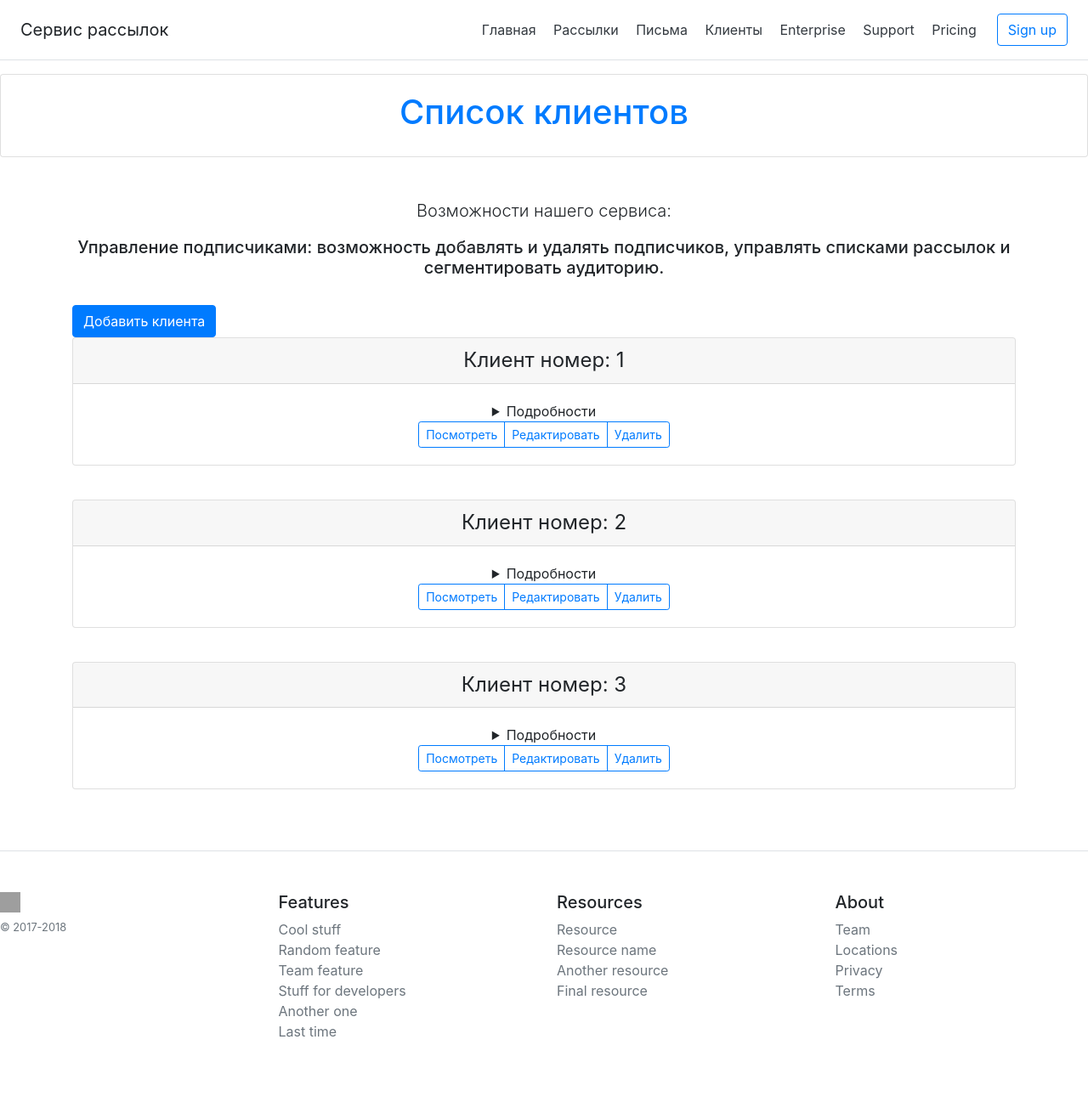
After one commit to valeradyomin/coursework_06_mailing_service, a Django app: page /client_list/ in a window 1280 px wide. The commit adds this page. Shown: the whole page at 85% size. Run offline with Django 5.2, Linux system fonts and the light colour scheme; data comes from the database, SQL or seed files in the repository; some libraries are stand-ins or nearby versions; grey boxes are pictures that could not be loaded.

Commit message:
add ClientListView

```diff
--- /dev/null
+++ b/app_mailing/templates/app_mailing/client_list.html
@@ -0,0 +1,40 @@
+{% extends 'app_mailing/base.html' %}
+
+{% block content %}
+
+<div class="container">
+    <a href="{% url 'app_mailing:mailings_create' %}" class="btn btn-primary">Добавить клиента</a>
+</div>
+
+<div class="container">
+    {% for object in object_list %}
+    <div class="card-deck mb-3 text-center">
+        <div class="card mb-4 box-shadow">
+            <div class="card-header">
+                <h4 class="my-0 font-weight-normal">Клиент номер: {{ object.id }}</h4>
+            </div>
+            <div class="card-body">
+                <details>
+                    <summary>Подробности</summary>
+                    <ul class="list-unstyled mt-3 mb-4">
+                        <li>Инициалы клиента: {{ object.initials }}</li>
+                        <li>Почтовый адрес клиента: {{ object.email }}</li>
+                        <li>Комментарий: {{ object.comment }}</li>
+                    </ul>
+                </details>
+
+                <div class="btn-group">
+                    <a href="{% url 'app_mailing:mailings_detail' object.pk %}" type="button"
+                       class="btn btn-sm btn-outline-primary">Посмотреть</a>
+                    <a href="{% url 'app_mailing:mailings_update' object.pk %}" type="button"
+                       class="btn btn-sm btn-outline-primary">Редактировать</a>
+                    <a href="{% url 'app_mailing:mailings_delete' object.pk %}" type="button"
+                       class="btn btn-sm btn-outline-primary">Удалить</a>
+                </div>
+            </div>
+        </div>
+    </div>
+    {% endfor %}
+</div>
+
+{% endblock %}
--- a/app_mailing/templates/app_mailing/includes/inc_header.html
+++ b/app_mailing/templates/app_mailing/includes/inc_header.html
@@ -4,6 +4,7 @@
         <a class="p-2 text-dark" href="{% url 'app_mailing:home' %}" class="text-primary">Главная</a>
         <a class="p-2 text-dark" href="{% url 'app_mailing:mailings_list' %}" class="text-primary">Рассылки</a>
         <a class="p-2 text-dark" href="{% url 'app_mailing:mail_list' %}" class="text-primary">Письма</a>
+        <a class="p-2 text-dark" href="{% url 'app_mailing:client_list' %}" class="text-primary">Клиенты</a>
         <a class="p-2 text-dark" href="#">Enterprise</a>
         <a class="p-2 text-dark" href="#">Support</a>
         <a class="p-2 text-dark" href="#">Pricing</a>
--- a/app_mailing/urls.py
+++ b/app_mailing/urls.py
@@ -3,7 +3,7 @@ from django.urls import path
 from app_mailing.apps import AppMailingConfig
 from app_mailing.views import MainPage, MailingSrvListView, MailingSrvCreateView, MailingSrvUpdateView, \
     MailingSrvDetailView, MailingSrvDeleteView, MailListView, MailCreateView, MailUpdateView, MailDetailView, \
-    MailDeleteView
+    MailDeleteView, ClientListView
 
 app_name = AppMailingConfig.name
 
@@ -19,4 +19,5 @@ urlpatterns = [
     path('mail_update/<int:pk>/', MailUpdateView.as_view(), name='mail_update'),
     path('mail_detail/<int:pk>/', MailDetailView.as_view(), name='mail_detail'),
     path('mail_delete/<int:pk>/', MailDeleteView.as_view(), name='mail_delete'),
+    path('client_list/', ClientListView.as_view(), name='client_list'),
 ]
--- a/app_mailing/views.py
+++ b/app_mailing/views.py
@@ -4,7 +4,7 @@ from django.urls import reverse_lazy, reverse
 from django.views.generic import TemplateView, ListView, CreateView, UpdateView, DetailView, DeleteView
 
 from app_mailing.forms import MailingSrvForm, MailForm
-from app_mailing.models import MailingSrv, Mail
+from app_mailing.models import MailingSrv, Mail, Client
 
 
 # Create your views here.
@@ -136,3 +136,11 @@ class MailDeleteView(BaseContextMixin, DeleteView):
         'title': 'Удаление письма',
         'phrases': BaseContextMixin.phrases,
     }
+
+
+class ClientListView(BaseContextMixin, ListView):
+    model = Client
+    extra_context = {
+        'title': 'Список клиентов',
+        'phrases': BaseContextMixin.phrases,
+    }
```
